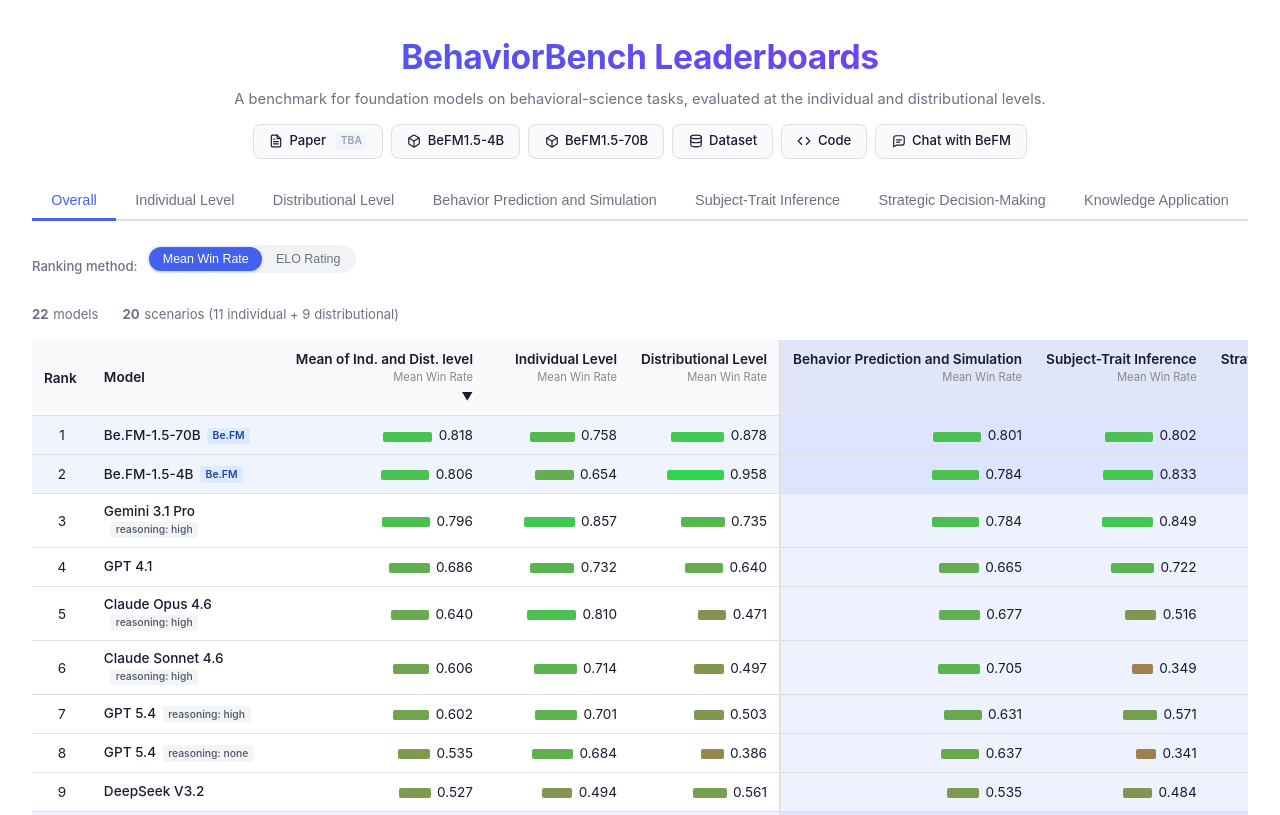
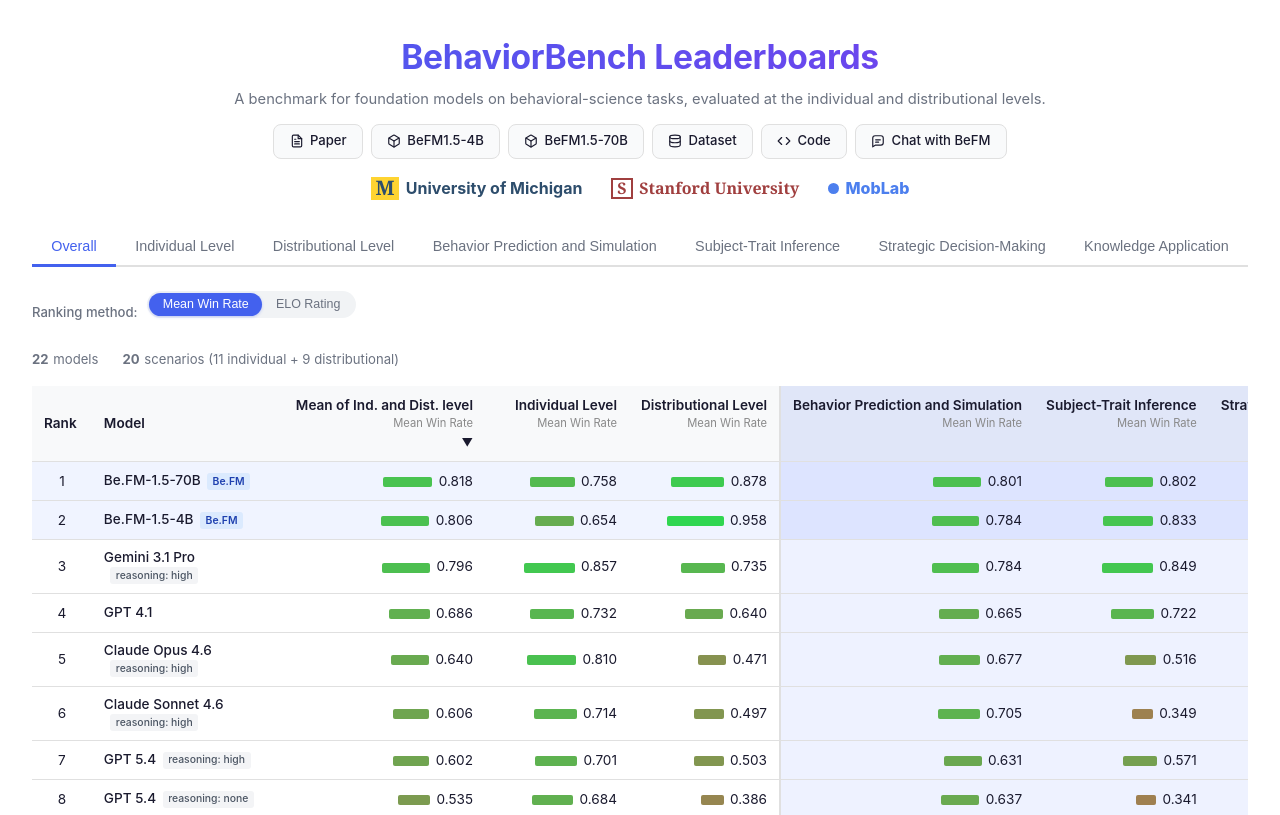
Before and after one commit to umich-foreseer/behaviorbench, a plain HTML site: page index.html in a window 1280 px wide. Shown: the top 815 px of the page. Drawn offline with Linux system fonts and the light colour scheme.

Commit message:
Link arXiv paper and add partner logos

```diff
--- a/index.html
+++ b/index.html
@@ -287,6 +287,71 @@
     border-radius: 3px;
     margin-left: 0.2rem;
   }
+  .partner-logos {
+    display: flex;
+    justify-content: center;
+    align-items: center;
+    flex-wrap: wrap;
+    gap: 0.9rem;
+    margin-top: 0.85rem;
+  }
+  .partner-logo {
+    display: inline-flex;
+    align-items: center;
+    gap: 0.4rem;
+    min-height: 2rem;
+    padding: 0.15rem 0.45rem;
+    color: var(--fg);
+    text-decoration: none;
+    opacity: 0.82;
+    transition: opacity 0.15s, transform 0.15s;
+  }
+  .partner-logo:hover {
+    opacity: 1;
+    transform: translateY(-1px);
+  }
+  .partner-mark {
+    display: inline-flex;
+    align-items: center;
+    justify-content: center;
+    font-weight: 800;
+    line-height: 1;
+  }
+  .partner-logo.umich {
+    color: #00274c;
+    font-weight: 700;
+  }
+  .partner-logo.umich .partner-mark {
+    width: 1.8rem;
+    height: 1.45rem;
+    background: #ffcb05;
+    color: #00274c;
+    font-size: 1.25rem;
+    font-family: Georgia, serif;
+  }
+  .partner-logo.stanford {
+    color: #8c1515;
+    font-family: Georgia, serif;
+    font-size: 1rem;
+    font-weight: 700;
+  }
+  .partner-logo.stanford .partner-mark {
+    width: 1.35rem;
+    height: 1.35rem;
+    border: 2px solid #8c1515;
+    color: #8c1515;
+    font-size: 1rem;
+  }
+  .partner-logo.moblab {
+    color: #2563eb;
+    font-weight: 800;
+  }
+  .partner-logo.moblab .partner-mark {
+    width: 0.7rem;
+    height: 0.7rem;
+    border-radius: 50%;
+    background: #2563eb;
+  }
 
   #ranking-select {
     font-size: 0.82rem;
@@ -391,11 +456,10 @@
   <h1>BehaviorBench Leaderboards</h1>
   <p class="subtitle">A benchmark for foundation models on behavioral-science tasks, evaluated at the individual and distributional levels.</p>
   <div class="action-bar" aria-label="External resources">
-    <span class="action-btn placeholder-action" title="Paper (TBA)" aria-disabled="true">
+    <a class="action-btn" href="https://arxiv.org/abs/2606.24162" target="_blank" rel="noopener noreferrer" title="BehaviorBench paper on arXiv">
       <svg viewBox="0 0 24 24" fill="none" stroke="currentColor" stroke-linecap="round" stroke-linejoin="round" aria-hidden="true"><path d="M14 2H6a2 2 0 0 0-2 2v16a2 2 0 0 0 2 2h12a2 2 0 0 0 2-2V8z"/><path d="M14 2v6h6"/><path d="M16 13H8"/><path d="M16 17H8"/><path d="M10 9H8"/></svg>
       Paper
-      <span class="placeholder-tag">TBA</span>
-    </span>
+    </a>
     <a class="action-btn" href="https://huggingface.co/befm/BeFM1.5-4B" target="_blank" rel="noopener noreferrer" title="BeFM1.5-4B on Hugging Face">
       <svg viewBox="0 0 24 24" fill="none" stroke="currentColor" stroke-linecap="round" stroke-linejoin="round" aria-hidden="true"><path d="M21 16V8a2 2 0 0 0-1-1.73l-7-4a2 2 0 0 0-2 0l-7 4A2 2 0 0 0 3 8v8a2 2 0 0 0 1 1.73l7 4a2 2 0 0 0 2 0l7-4A2 2 0 0 0 21 16z"/><path d="M3.27 6.96 12 12.01l8.73-5.05"/><path d="M12 22.08V12"/></svg>
       BeFM1.5-4B
@@ -417,6 +481,20 @@
       Chat with BeFM
     </a>
   </div>
+  <div class="partner-logos" aria-label="Partner institutions">
+    <a class="partner-logo umich" href="https://umich.edu/" target="_blank" rel="noopener noreferrer" title="University of Michigan">
+      <span class="partner-mark" aria-hidden="true">M</span>
+      <span>University of Michigan</span>
+    </a>
+    <a class="partner-logo stanford" href="https://www.stanford.edu/" target="_blank" rel="noopener noreferrer" title="Stanford University">
+      <span class="partner-mark" aria-hidden="true">S</span>
+      <span>Stanford University</span>
+    </a>
+    <a class="partner-logo moblab" href="https://moblab.com/" target="_blank" rel="noopener noreferrer" title="MobLab">
+      <span class="partner-mark" aria-hidden="true"></span>
+      <span>MobLab</span>
+    </a>
+  </div>
 </div>
 
 <div class="tabs" id="tabs">
@@ -449,11 +527,14 @@
     </button>
   </div>
   <p class="citation-note">If you use BehaviorBench or BeFM in your work, please consider citing:</p>
-  <pre id="bibtex-block">@misc{behaviorbench2026,
-  title  = {{BehaviorBench}: Benchmarking Foundation Models for Behavioral Science Tasks},
-  author = {Huang, Jin* and Xie, Yutong* and Song, Wanli and Zhang, Xingjian and Yuan, Walter and Jackson, Matthew O. and Mei, Qiaozhu},
-  year   = {2026},
-  note   = {Preprint coming soon}
+  <pre id="bibtex-block">@misc{huang2026behaviorbenchbenchmarkingfoundationmodels,
+  title={BehaviorBench: Benchmarking Foundation Models for Behavioral Science Tasks},
+  author={Jin Huang and Yutong Xie and Wanli Song and Xingjian Zhang and Walter Yuan and Matthew O. Jackson and Qiaozhu Mei},
+  year={2026},
+  eprint={2606.24162},
+  archivePrefix={arXiv},
+  primaryClass={cs.CL},
+  url={https://arxiv.org/abs/2606.24162},
 }</pre>
 </section>
 
```
